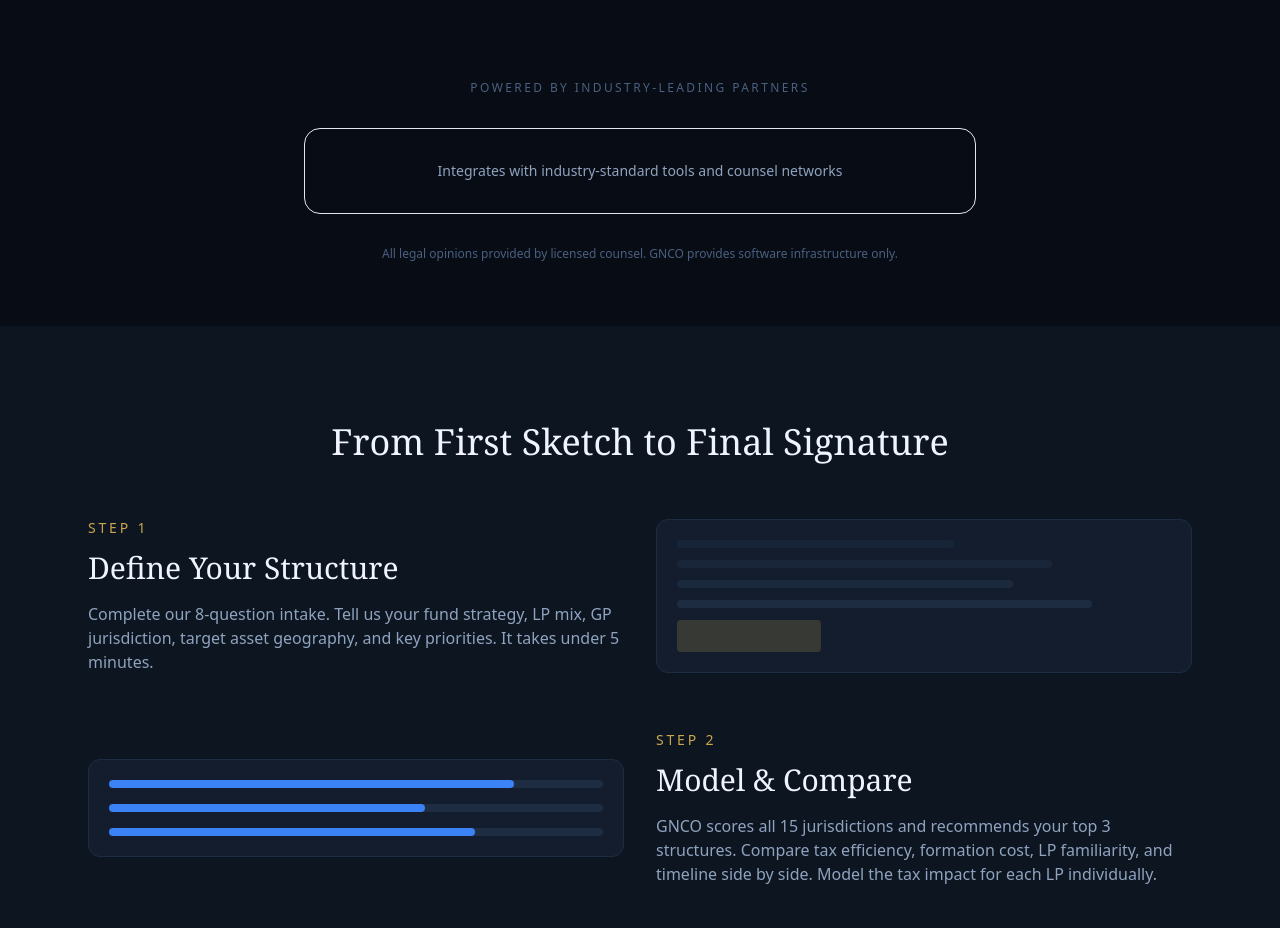
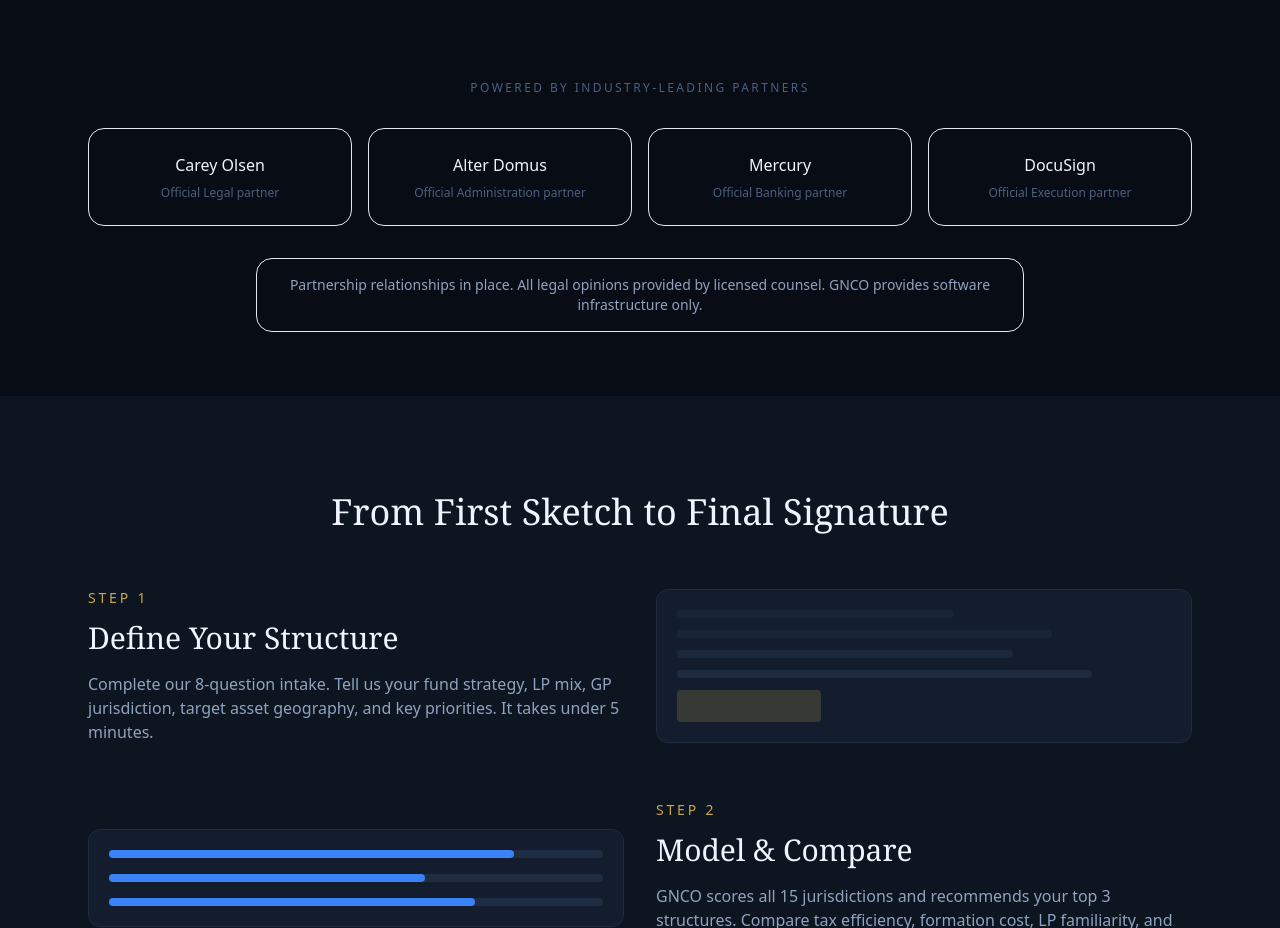
Before and after one commit to hugelifecy-arch/GNCO-2.0, a Next.js app in the folder gnco-platform/: page / in a window 1280 px wide. Shown: the part 3240-4168 px from the top of the page. Built offline with nearby package versions, Linux system fonts and the light colour scheme; no server answers.

Commit message:
Add verified outbound links and compliance disclaimer to partner strip

```diff
--- a/gnco-platform/src/components/landing/PartnerStrip.tsx
+++ b/gnco-platform/src/components/landing/PartnerStrip.tsx
@@ -1,3 +1,26 @@
+const partners = [
+  {
+    name: 'Carey Olsen',
+    role: 'Legal',
+    href: 'https://www.careyolsen.com',
+  },
+  {
+    name: 'Alter Domus',
+    role: 'Administration',
+    href: 'https://www.alterdomus.com',
+  },
+  {
+    name: 'Mercury',
+    role: 'Banking',
+    href: 'https://mercury.com',
+  },
+  {
+    name: 'DocuSign',
+    role: 'Execution',
+    href: 'https://www.docusign.com',
+  },
+]
+
 export function PartnerStrip() {
   return (
     <section className="w-full bg-bg-primary py-16">
@@ -6,14 +29,28 @@
           Powered by industry-leading partners
         </p>
 
-        <div className="mx-auto max-w-2xl rounded-2xl border border-border-subtle bg-bg-secondary/40 px-6 py-8 text-center">
-          <p className="font-sans text-sm text-text-secondary">
-            Integrates with industry-standard tools and counsel networks
-          </p>
+        <div className="grid gap-4 sm:grid-cols-2 lg:grid-cols-4">
+          {partners.map((partner) => (
+            <a
+              key={partner.name}
+              href={partner.href}
+              target="_blank"
+              rel="noopener noreferrer"
+              aria-label={`${partner.name} - opens in new tab`}
+              title={`Official ${partner.role} partner`}
+              className="group rounded-2xl border border-border-subtle bg-bg-secondary/40 px-5 py-6 text-center transition hover:border-border-primary hover:bg-bg-secondary/70"
+            >
+              <p className="font-sans text-base font-medium text-text-primary">{partner.name}</p>
+              <p className="mt-2 text-xs text-text-tertiary transition group-hover:text-text-secondary">
+                Official {partner.role} partner
+              </p>
+            </a>
+          ))}
         </div>
 
-        <p className="mx-auto mt-8 max-w-2xl text-center text-xs text-text-tertiary">
-          All legal opinions provided by licensed counsel. GNCO provides software infrastructure only.
+        <p className="mx-auto mt-8 max-w-3xl rounded-xl border border-border-subtle bg-bg-secondary/50 px-5 py-4 text-center text-sm font-medium text-text-secondary">
+          Partnership relationships in place. All legal opinions provided by licensed counsel. GNCO provides software
+          infrastructure only.
         </p>
       </div>
     </section>
```
